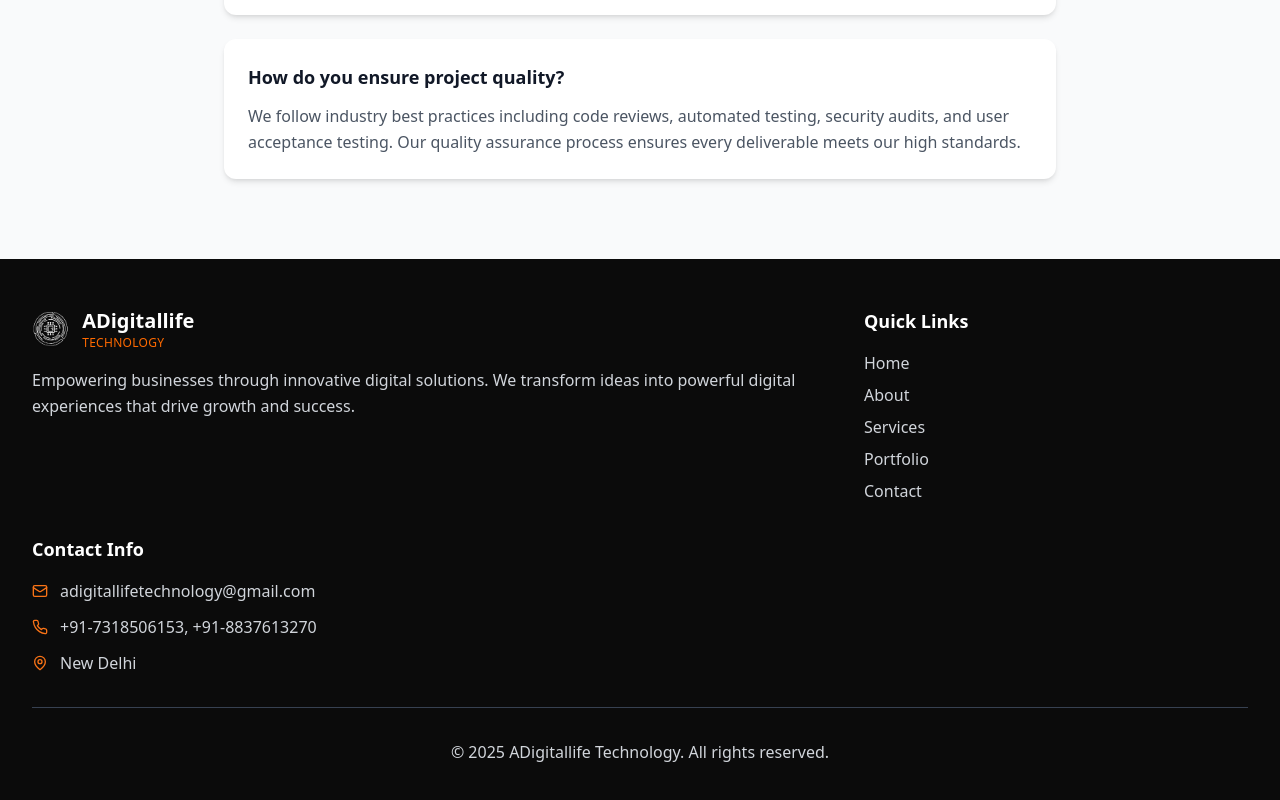
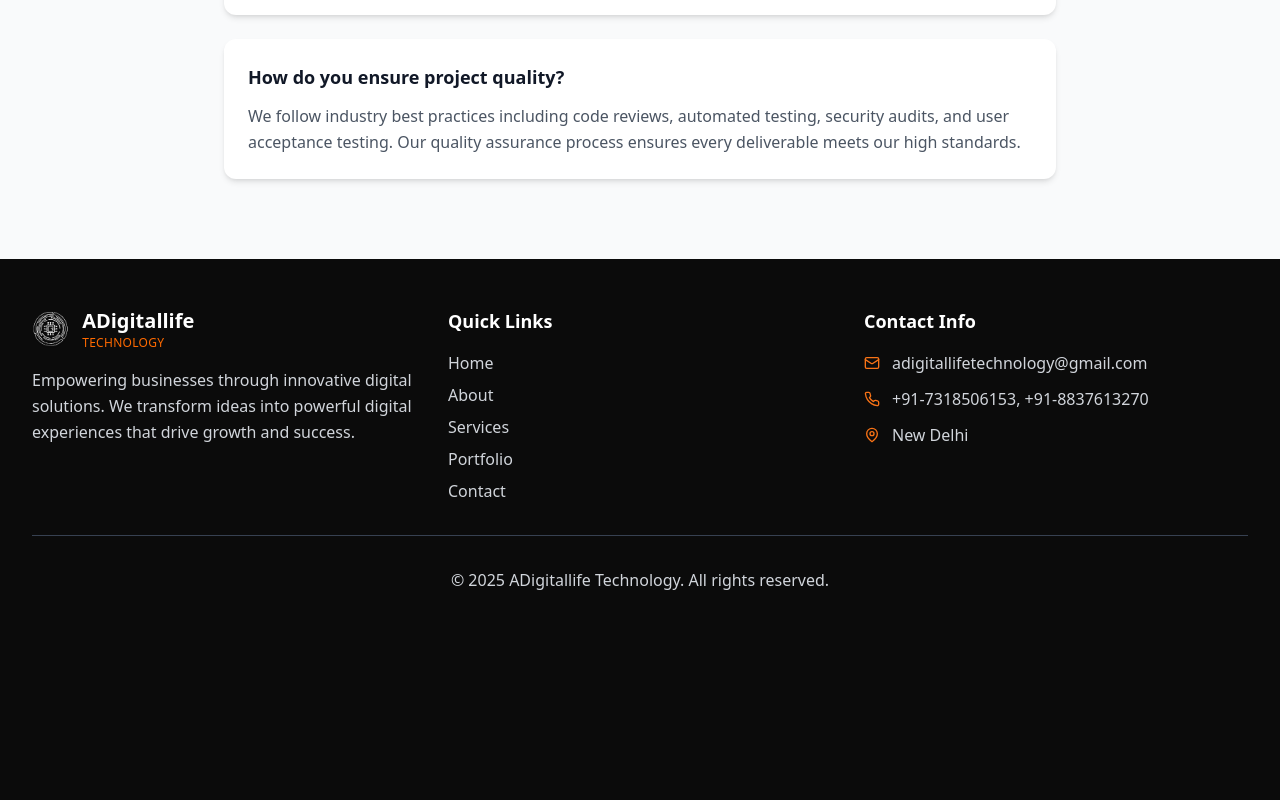
Before and after one commit to adigitallifetechnology/adigitallife-technology, a React (Vite) app: page /contact in a window 1280 px wide. Shown: the part 2310-3110 px from the top of the page. After the commit the page ends 2950 px from the top, so only its background shows below. Built offline with nearby package versions, Linux system fonts and the light colour scheme.

Commit message:
Footer: use 3-column grid on md+; remove col-span so columns align

```diff
--- a/src/components/Footer.tsx
+++ b/src/components/Footer.tsx
@@ -7,7 +7,7 @@
       <div className="max-w-7xl mx-auto px-4 sm:px-6 lg:px-8 py-12">
         <div className="grid grid-cols-1 md:grid-cols-3 gap-8">
           {/* Company Info */}
-          <div className="col-span-1 md:col-span-2">
+          <div className="col-span-1">
             <div className="flex items-center space-x-3 mb-4">
               <img
                 src="/logo (6).png"
```
